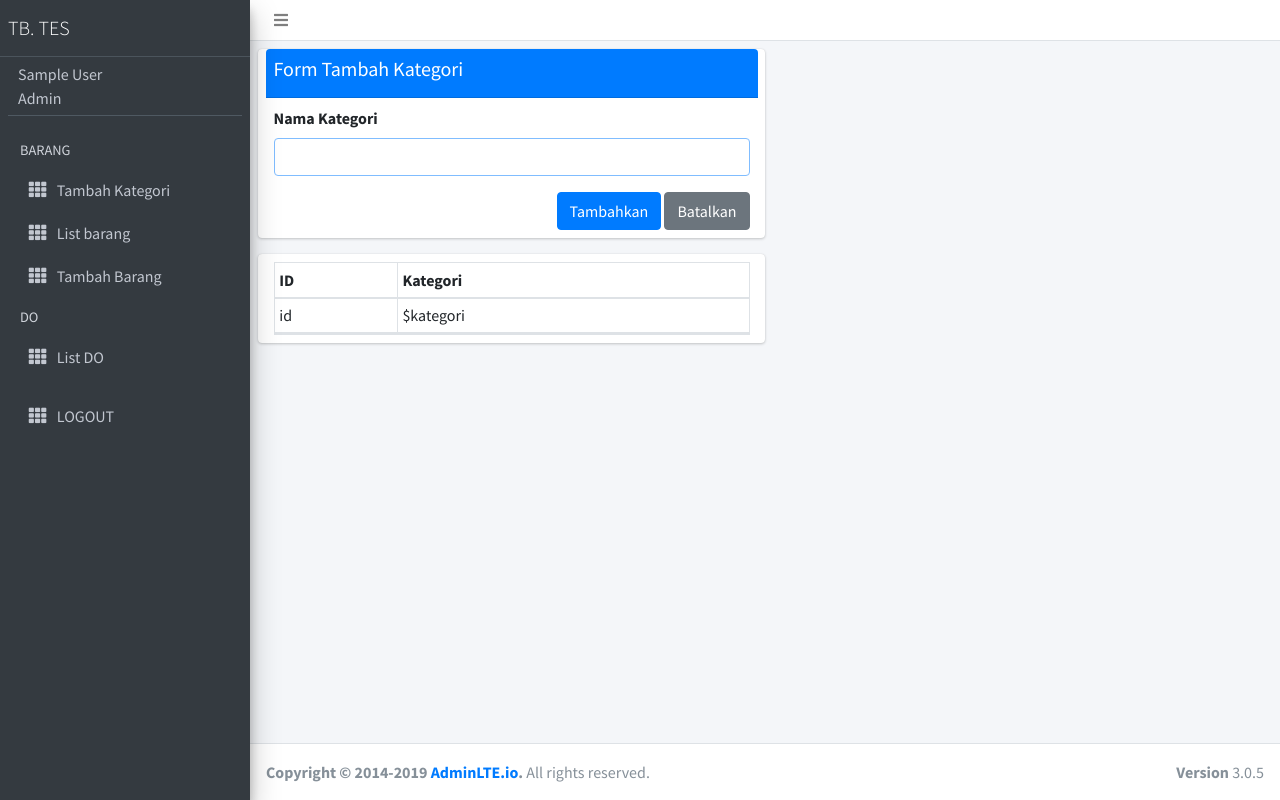
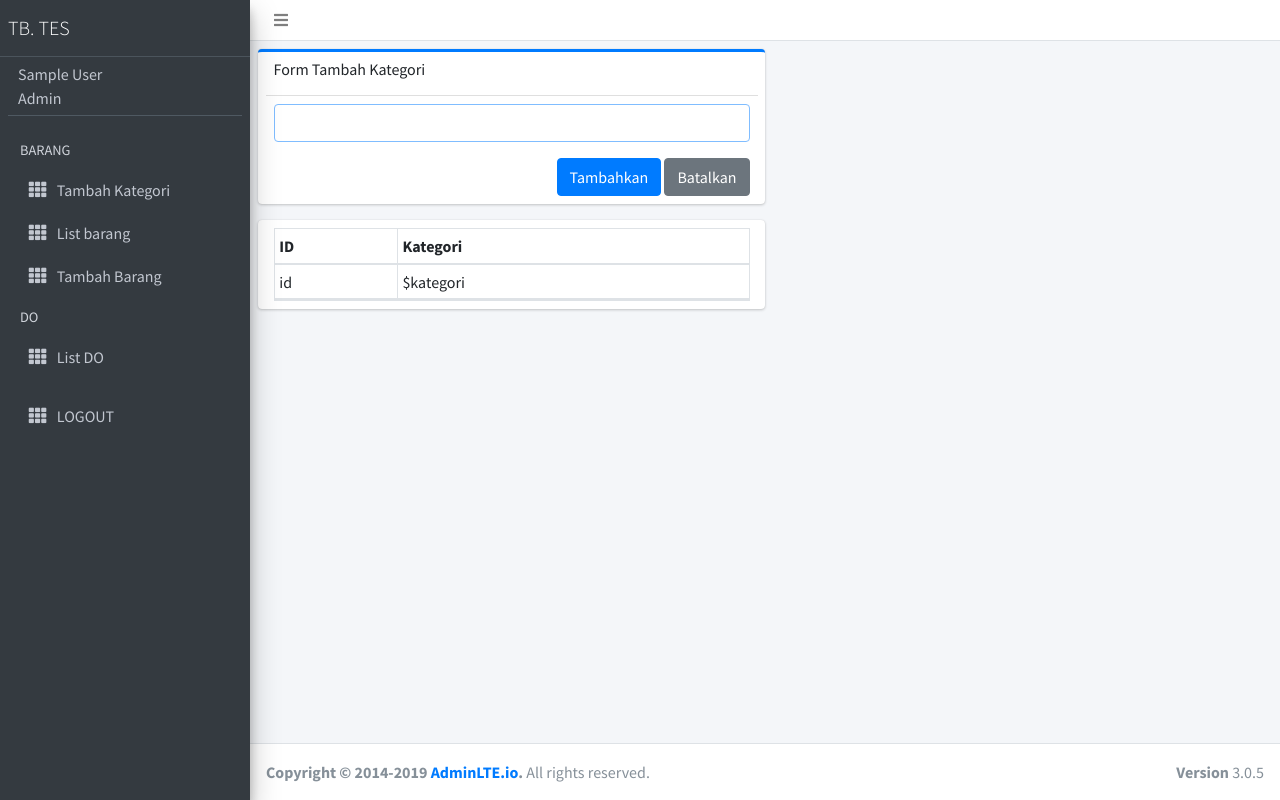
Before and after one commit to alpurkanw/kasirweb_v1, a CodeIgniter app: page /devel/admin/Kategori in a window 1280 px wide. Run offline with CodeIgniter, Linux system fonts and the light colour scheme; the visitor is signed in with stand-in values (Sample User, id 1); data that the repository does not hold is empty; some libraries are stand-ins or nearby versions.

Commit message:
perbaikan

```diff
--- a/application/views/admin/vKategori.php
+++ b/application/views/admin/vKategori.php
@@ -42,16 +42,15 @@
             <!-- Main content -->
             <section class="content">
                 <!-- Default box -->
-                <div class="card col-6 card-primary">
+                <div class="card col-6 card-outline card-primary">
                     <div class="card-header p-2">
-                        <h5>Form Tambah Kategori</h5>
+                        <h6>Form Tambah Kategori</h6>
                     </div>
                     <div class="card-body p-2">
                         <form>
                             <div class="row">
                                 <div class="col">
                                     <div class="form-group">
-                                        <label for="nama_barang">Nama Kategori</label>
                                         <input type="text" id="nama_kategori" class="form-control" autofocus>
                                     </div>
 
```
